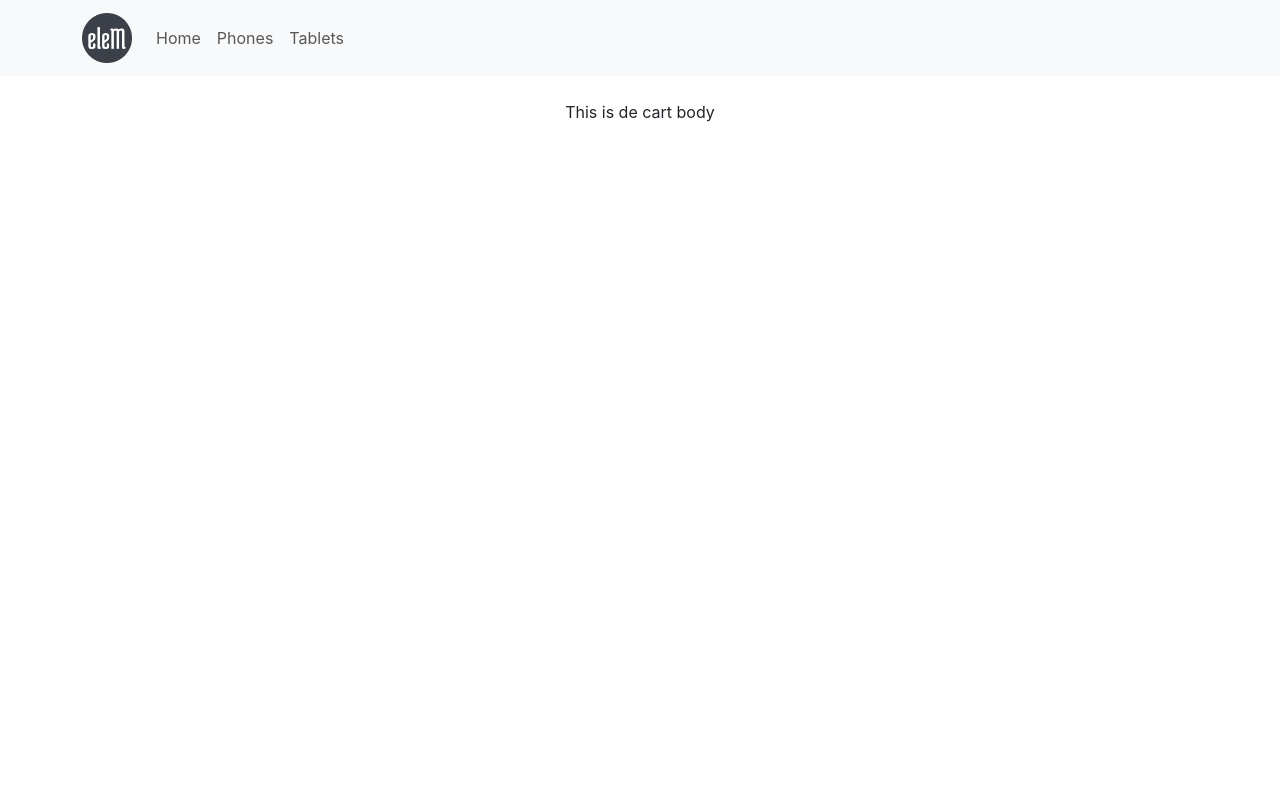
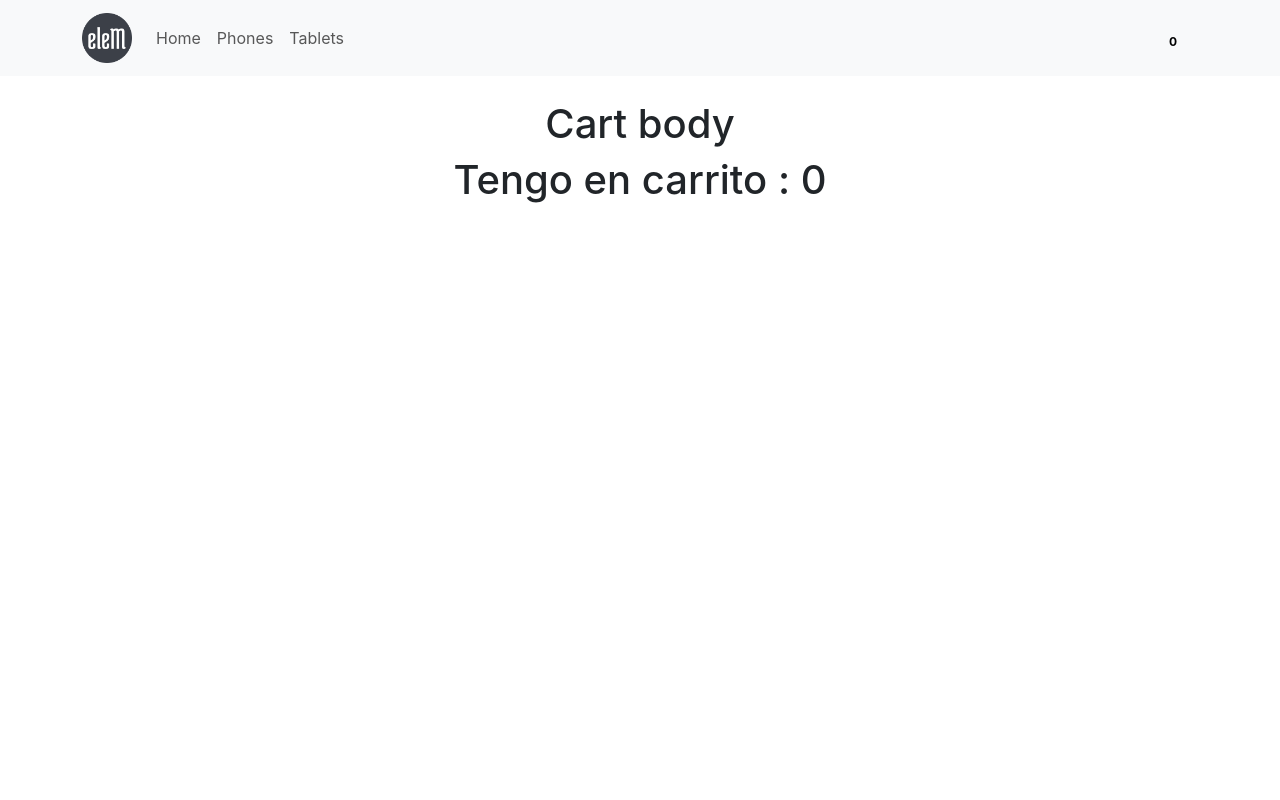
Before and after one commit to leamartinez1707/reactProyect2023, a React (Create React App) app: page /cart in a window 1280 px wide. Shown: the top 800 px of the page. Built offline with nearby package versions, Linux system fonts and the light colour scheme; some icons are missing.

Commit message:
badge, cartAdd

```diff
--- a/src/components/cartBody/CartBody.jsx
+++ b/src/components/cartBody/CartBody.jsx
@@ -1,11 +1,29 @@
-import React from 'react'
+import React, { useContext, useEffect } from 'react'
+import { CartProvider } from '../../context/CartContext'
 
 const CartBody = () => {
+
+  const {cart} = useContext(CartProvider)
+
+  useEffect(() => {
+
+    console.log(cart)
+  }, [cart])
+
   return (
     <div>
 
-        This is de cart body
+        <h1>Cart body</h1>
+        {/* <div>
+          {cart.map((item) => (
+            <Item inCart key={item.price} {...item}/>
+          ))}
 
+        </div> */}
+      <div>
+
+      <h1>Tengo en carrito : {cart.length}</h1>
+      </div>
 
     </div>
   )
--- a/src/components/cartWidget/CartWidget.jsx
+++ b/src/components/cartWidget/CartWidget.jsx
@@ -1,4 +1,4 @@
-import React, { useContext } from 'react'
+import React, { useContext, useEffect } from 'react'
 import Badge from 'react-bootstrap/Badge';
 import Button from 'react-bootstrap/Button';
 import { CartProvider } from '../../context/CartContext'
@@ -8,17 +8,24 @@ const CartWidget = () => {
 
   const { cart } = useContext(CartProvider);
 
+  useEffect(() => {
+
+    console.log(cart)
+  }, [cart])
+
+
   return (
 
     <>
-      <Link to="/cart">
+
         <div className="bag-unit">
           <Button variant="outline-light">
             <box-icon name='shopping-bag'></box-icon>
-            <span text='black' bg='light'>{cart.lenght}</span>
+            <Badge text='black' bg='light'>{cart.length}</Badge>
           </Button>
+
         </div>
-      </Link>
+
     </>
   )
 }
--- a/src/components/itemCount/ItemCount.jsx
+++ b/src/components/itemCount/ItemCount.jsx
@@ -1,28 +1,24 @@
-import React, { useState } from 'react'
+import React, { useContext, useState } from 'react'
+import { CartProvider } from '../../context/CartContext';
 
-const ItemCount = ({ item, addCart }) => {
+const ItemCount = ({ item }) => {
 
   // const {cart, addCart} = useContext(CartProvider)
 
   const { stock } = item
   const [counter, setCounter] = useState(1)
+  const { addCart } = useContext(CartProvider);
 
-
-  let product = item && {
-    ...item, counter,
-  }
+  const prod = {item, counter,}
 
   const ifAddCart = () => {
-    if (stock < 0 || counter <= 0) {
-      setCounter(1)
-    } else {
-      console.log(product)
-      addCart(product);
-    }
+    if (stock < 0 || counter <= 0) return;
+    addCart(prod);
+
   }
 
   const addCounter = () => {
-    if (stock - 1 > counter) {
+    if (stock -1 > counter) {
       setCounter(counter + 1)
     }
   }
@@ -43,7 +39,7 @@ const ItemCount = ({ item, addCart }) => {
       </div>
       <div>
         <button className='d-flex btn btn-danger' onClick={() =>
-          addCart({ item, counter })
+          ifAddCart(prod)
         }>
           Agregar al carrito
         </button>
--- a/src/components/itemDetailContainer/ItemDetailContainer.jsx
+++ b/src/components/itemDetailContainer/ItemDetailContainer.jsx
@@ -2,12 +2,10 @@ import React, { useContext, useEffect, useState } from 'react'
 import ItemDetail from '../itemDetail/ItemDetail'
 import useFirebase from '../../hooks/useFirebase'
 import { useParams } from 'react-router-dom'
-import { CartProvider } from '../../context/CartContext';
 import Spinner from '../spinnerLoad/Spinner'
 
 const ItemDetailContainer = () => {
 
-  const { addCart } = useContext(CartProvider);
   const { id } = useParams();
   const { product, fetchGetProduct, loading } = useFirebase();
 
@@ -23,7 +21,7 @@ const ItemDetailContainer = () => {
 
       {loading && <Spinner />}
       {!loading &&
-        <ItemDetail item={product} addCart={addCart} />
+        <ItemDetail item={product} />
       }
 
     </div>
--- a/src/components/navbar/BarraNav.jsx
+++ b/src/components/navbar/BarraNav.jsx
@@ -1,4 +1,4 @@
-import React from 'react'
+import React, { useContext, useEffect } from 'react'
 import { NavLink } from 'react-router-dom'
 import { useNavigate } from 'react-router-dom';
 import Navbar from 'react-bootstrap/Navbar';
@@ -6,11 +6,19 @@ import Container from 'react-bootstrap/Container';
 import CartWidget from '../cartWidget/CartWidget'
 import logo from '../../images/logo.png'
 import './navbar.css';
+import { CartProvider } from '../../context/CartContext';
 
 const BarraNav = (props) => {
 
+  const {cart} = useContext(CartProvider)
   const { navbar_items } = props
   const navigate = useNavigate()
+
+  useEffect(() => {
+
+
+  }, [cart])
+
   return (
 
     <div className="navbar-div">
--- a/src/context/CartContext.jsx
+++ b/src/context/CartContext.jsx
@@ -15,11 +15,7 @@ const CartContext = ({ children }) => {
     // }
 
 
-    const addCart = (item) => {
-        setCart([...cart, item])
-        alert('Producto agregado al carrito')
-        console.log(cart)
-    }
+    const addCart = (item) => setCart([...cart, item]);
 
     const deleteItem = (id) => {
         let newCart = cart.filter((e) => e.id !== id)
--- a/src/helpers/helper.jsx
+++ b/src/helpers/helper.jsx
@@ -10,5 +10,5 @@ export const unifyItems = (cart, item) => {
 }
 
 export const existsCart = (cart, item) => {
-    return cart.some((e) => e.id === item.id)
+    return cart.some((a) => a.id === item.id)
 }
```
